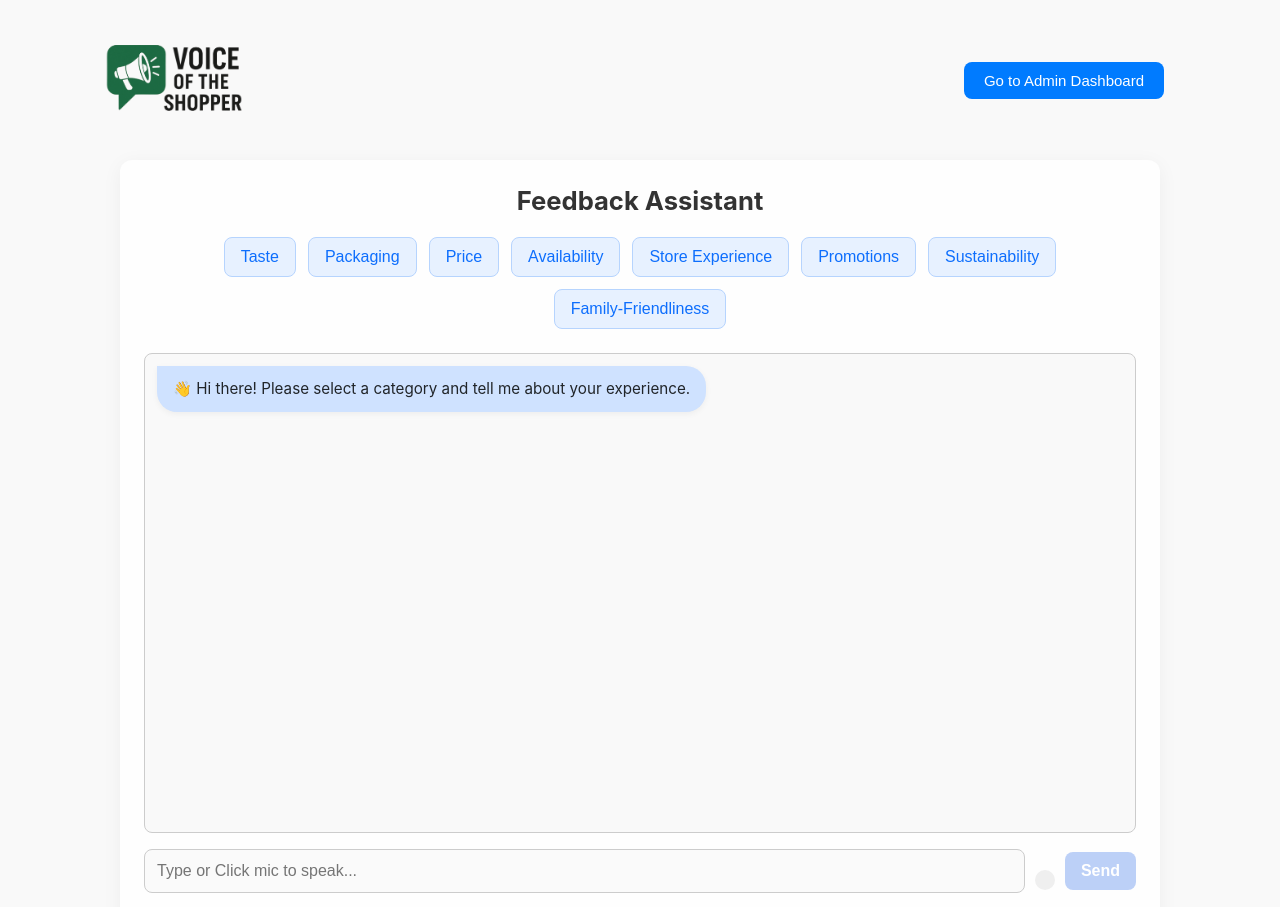
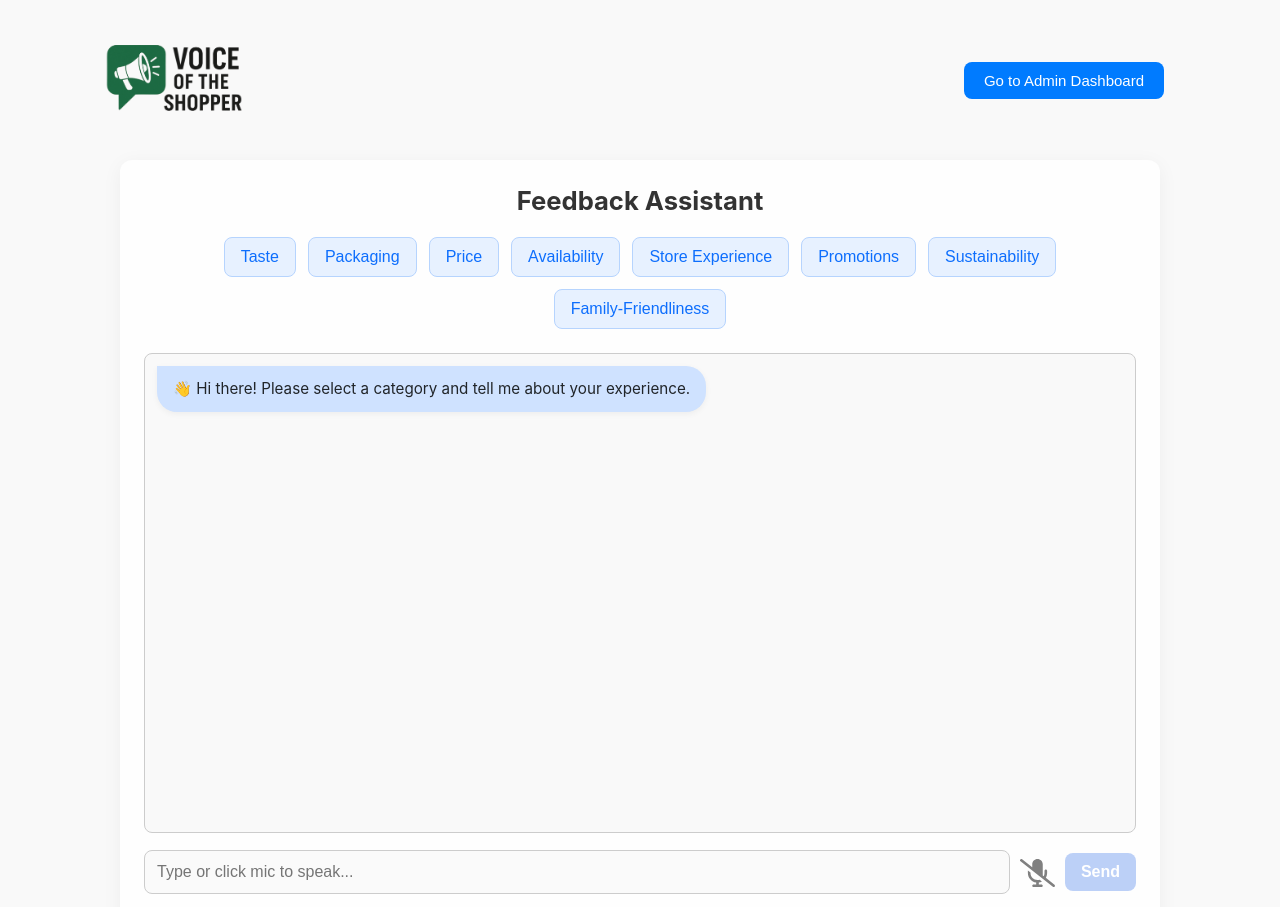
Before and after one commit to tylerpierson/voice-of-the-shopper, a React (Create React App) app in the folder frontend/: page / in a window 1280 px wide. Shown: the top 907 px of the page. Built offline with nearby package versions, Linux system fonts and the light colour scheme.

Commit message:
Added mic icon
Added mic icon

```diff
--- a/frontend/src/components/FeedbackChat/FeedbackChat.js
+++ b/frontend/src/components/FeedbackChat/FeedbackChat.js
@@ -33,7 +33,7 @@ function FeedbackChat({ toggleAdmin, userName, setUserName }) {
   const [showThankYou, setShowThankYou] = useState(false);
   const [showConfetti, setShowConfetti] = useState(false);
   const [tempNameInput, setTempNameInput] = useState("");
-  const[placeholder,setPlaceholder] = useState('Type or Click mic to speak...');
+  const[placeholder,setPlaceholder] = useState('Type or click mic to speak...');
 
   const chatEndRef = useRef(null);
 
--- a/frontend/src/components/VoiceInput/VoiceInput.js
+++ b/frontend/src/components/VoiceInput/VoiceInput.js
@@ -1,9 +1,7 @@
 
 import React, { useState, useEffect, useRef } from 'react';
 import { FontAwesomeIcon } from '@fortawesome/react-fontawesome';
-// import { faMicrophone, faMicrophoneSlash } from '@fortawesome/free-solid-svg-icons';
-// import { faCircleMicrophone } from '@fortawesome/free-solid-svg-icons';
-// import { Mic , MicOff } from '@fluentui/react-icons';
+import { faMicrophone, faMicrophoneSlash } from '@fortawesome/free-solid-svg-icons';
 
 
 const VoiceInput = ({ onSpeechResult,handlePlaceHolder}) => {
@@ -45,6 +43,7 @@ const VoiceInput = ({ onSpeechResult,handlePlaceHolder}) => {
     if (!recognitionRef.current) return;
 
     if (isListening) {
+      handlePlaceHolder('Type or click mic to speak...');
       recognitionRef.current.stop();
     } else {
       handlePlaceHolder('Listening...');
@@ -56,31 +55,22 @@ const VoiceInput = ({ onSpeechResult,handlePlaceHolder}) => {
 
   return (
     <div style={{ marginTop: '10px' }}>
+
 <button
 onClick={toggleListening}
 style={{
-        padding: '10px',
-        borderRadius: '50%',
+  background: 'none',
   border: 'none',
-        backgroundColor: 'none',
   cursor: 'pointer',
+  padding: 0,
+  display: 'inline-flex',
+  alignItems: 'center',
+  color: '#808080',
+  fontSize: '28px',
 }}
+title={isListening ? 'Mute Microphone' : 'Unmute Microphone'}
 >
-      <FontAwesomeIcon
-        icon={isListening ? 'red' : 'black'}
-        style={{ color: 'white', fontSize: '24px' }}
-      />
-      {/* <FontAwesomeIcon
-        icon={isListening ? faMicrophoneSlash : faCircleMicrophon}
-        color={isListening ? 'red' : 'black'}
-        size="lg"
-        title={isListening ? 'Mic Off' : 'Mic On'}
-      /> */}
-      {/* {isListening ? (
-        <Mic style={{ fontSize: 24, color: 'white' }} />
-      ) : (
-        <MicOff style={{ fontSize: 24, color: 'white' }} />
-      )} */}
+<FontAwesomeIcon icon={isListening ? faMicrophone : faMicrophoneSlash} />
 </button>
     </div>
   );
```
Also changed, not shown: frontend/package.json (+5 -2 lines), 1 other file (tests, documents, lock files or other folders). Lines whose indentation alone changed are shown as unchanged.
